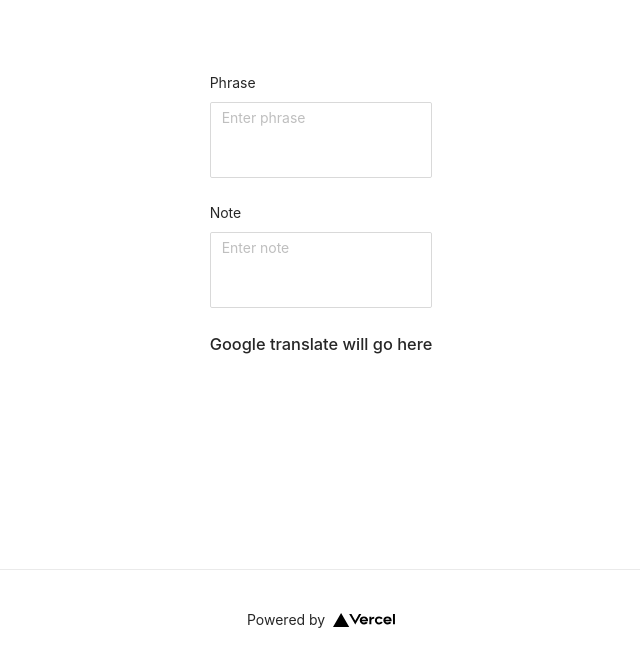
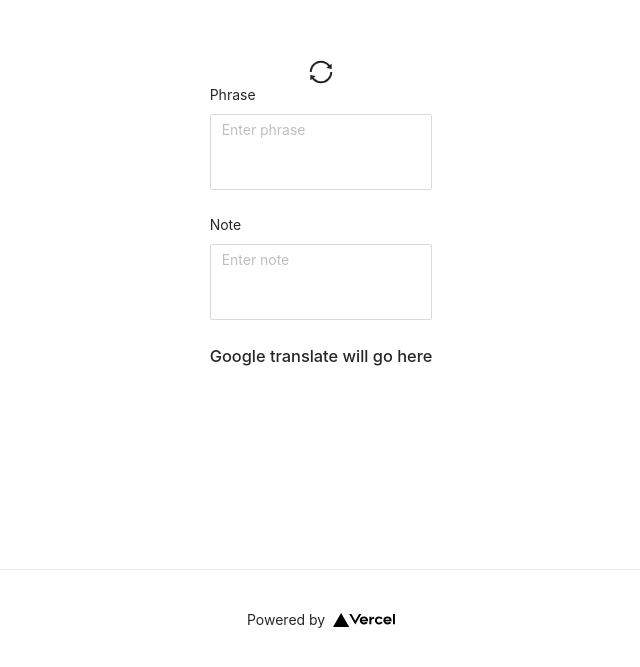
Before and after one commit to thinktwice13/dict, a Next.js app: page /new in a window 1280 px wide. Shown: the part 131-798 px from the top of the page, without its empty margins (319-959 px from the left). Built offline with nearby package versions, Linux system fonts and the light colour scheme.

Commit message:
Install antd icons package

```diff
--- a/package.json
+++ b/package.json
@@ -8,6 +8,7 @@
     "start": "next start"
   },
   "dependencies": {
+    "@ant-design/icons": "^4.2.2",
     "antd": "^4.5.4",
     "next": "9.5.2",
     "react": "16.13.1",
--- a/pages/new.js
+++ b/pages/new.js
@@ -1,8 +1,10 @@
 import { Input, Form } from 'antd';
+import { SyncOutlined } from '@ant-design/icons';
 
 const New = () => {
   return (
     <>
+      <SyncOutlined style={{ fontSize: '24px' }} />
       <Form layout="vertical">
         <Form.Item label="Phrase" name="Phrase">
           <Input.TextArea
```
